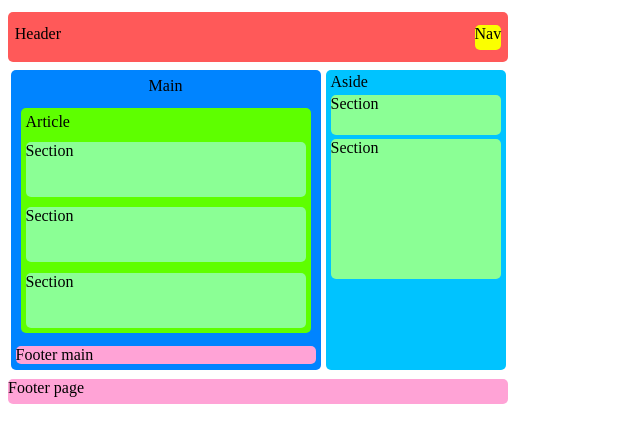
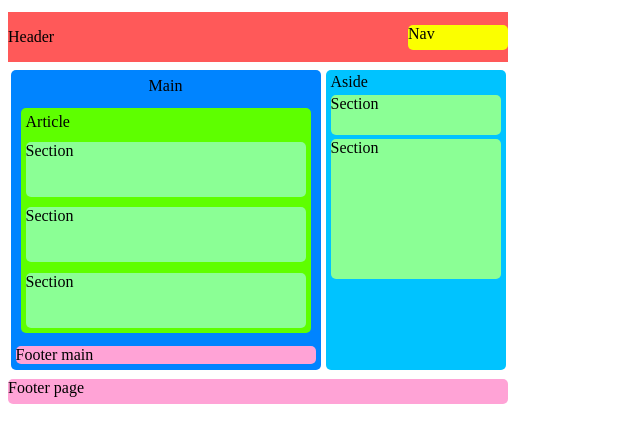
Before and after one commit to JesusIsKingYe/Flexbox-y-Estructuras-sem-nticas, a plain HTML site: page TPFlexBoxLautaroMartinez/index2.html in a window 1280 px wide. Shown: the whole page, without its empty margins (0-640 px from the left). Drawn offline with Linux system fonts and the light colour scheme.

Commit message:
Add files via upload

```diff
--- a/TPFlexBoxLautaroMartinez/css/style2.css
+++ b/TPFlexBoxLautaroMartinez/css/style2.css
@@ -14,15 +14,13 @@ header {
     height: 50px;
     background-color: #ff5959;
     display: flex;
-    flex-wrap: wrap;
     flex-direction: row;
-    align-content: space-around;
-    justify-content: space-around;
-    column-gap: 80%;
-    border-radius: 5px;
+    justify-content: space-between;
+    align-items: center;
 }
 
 nav {
+    width: 100px;
     height: 25px;
     background-color: #fbff00;
     border-radius: 5px;
```
